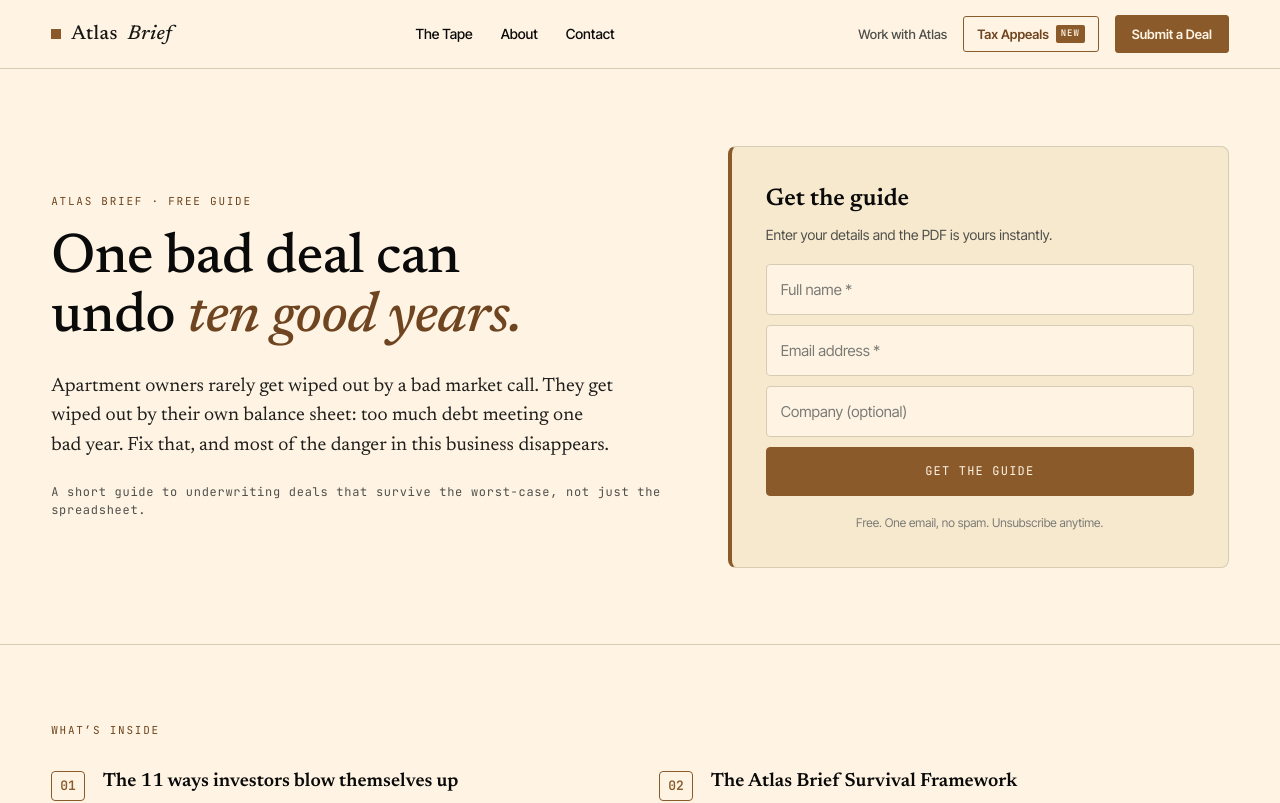
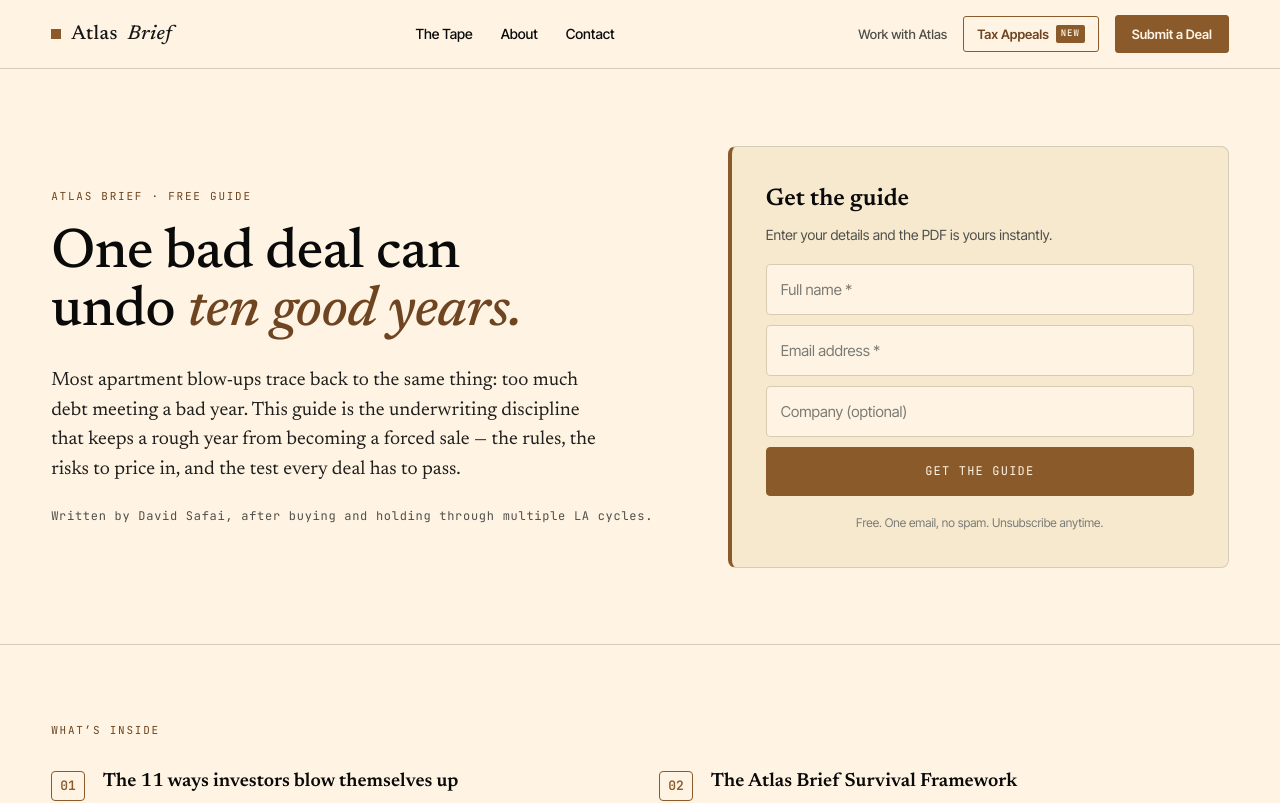
Before and after one commit to nicjofre/atlas-brief, a Next.js app: page /survival-guide in a window 1280 px wide. Shown: the top 803 px of the page. Built offline with nearby package versions, Linux system fonts and the light colour scheme; no server answers.

Commit message:
Survival Guide lede: drop oppositional framing for plain declarative copy
Co-Authored-By: Claude Opus 4.8 (1M context) <noreply@anthropic.com>

```diff
--- a/app/(frontend)/(public)/survival-guide/page.tsx
+++ b/app/(frontend)/(public)/survival-guide/page.tsx
@@ -29,12 +29,12 @@ export default function SurvivalGuidePage() {
                 One bad deal can undo <em>ten good years.</em>
               </h1>
               <p className="sg-lede">
-                Apartment owners rarely get wiped out by a bad market call. They get wiped out by their own
-                balance sheet: too much debt meeting one bad year. Fix that, and most of the danger in this
-                business disappears.
+                Most apartment blow-ups trace back to the same thing: too much debt meeting a bad year. This
+                guide is the underwriting discipline that keeps a rough year from becoming a forced sale &mdash;
+                the rules, the risks to price in, and the test every deal has to pass.
               </p>
               <p className="sg-kicker">
-                A short guide to underwriting deals that survive the worst-case, not just the spreadsheet.
+                Written by David Safai, after buying and holding through multiple LA cycles.
               </p>
             </div>
 
```
